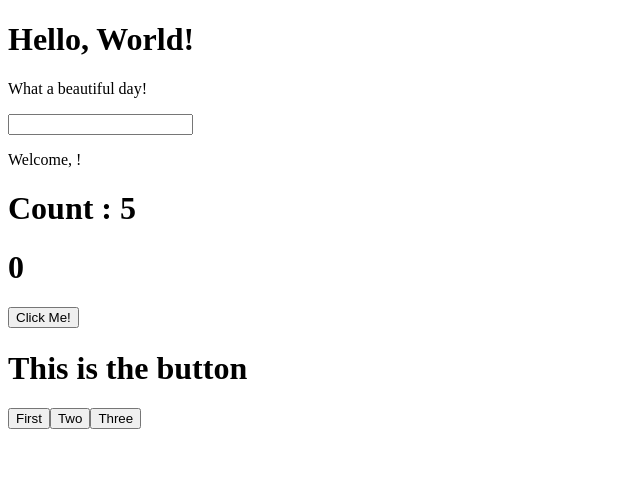
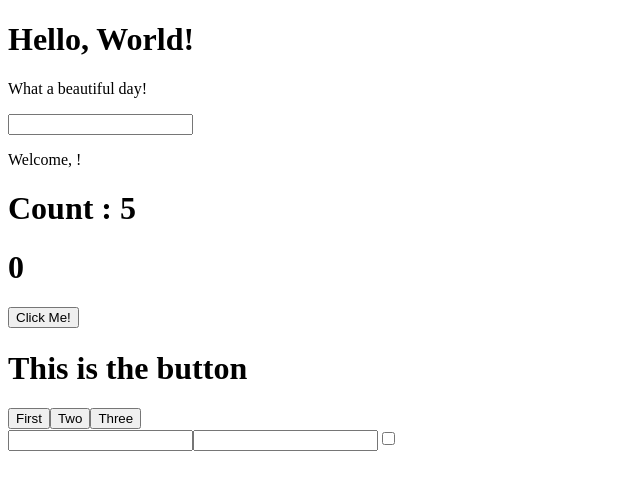
Before and after one commit to AngeloC94/React-Exercises, a React (Create React App) app: page / in a window 1280 px wide. Shown: the top 490 px of the page, without its empty margins (0-640 px from the left). Built offline with nearby package versions, Linux system fonts and the light colour scheme.

Commit message:
forms 02 done

```diff
--- a/src/App.js
+++ b/src/App.js
@@ -4,15 +4,17 @@
 import { Counter } from "./Counter"
 import { Hello } from "./Hello"
 import { InteractiveWelcome } from "./InteractiveWelcome"
+import { Login } from "./Login"
 
 export class App extends React.Component {
     render() {
-        return <div>
+        return <React.Fragment>
             <Hello />
             <InteractiveWelcome />
             <Counter initialValue={0} incrementAmount={1} incrementInterval={1000} />
             <ClickCounter />
             <ClickTracker />
-        </div>
+            <Login />
+        </React.Fragment>
     }
 }
--- /dev/null
+++ b/src/Login.js
@@ -0,0 +1,26 @@
+import React from "react"
+
+
+export class Login extends React.Component{
+    state= {
+        username: "",
+        password: "",
+        remember: false
+    }
+    handleInputEvent = (event) => {
+        const value = event.target.value
+        const name = event.target.name
+        const type = event.target.type
+        const checked = event.target.checked
+        this.setState({
+            [name] : type === "checkbox" ? checked : value
+        })
+    }
+    render() {
+        return  <div>
+                    <input name="username" value={this.state.username} onChange={this.handleInputEvent} />
+                    <input name="password" type="password" value={this.state.password} onChange={this.handleInputEvent} />
+                    <input name="remember" type="checkbox" checked={this.state.remember} onChange={this.handleInputEvent} />
+                </div>
+    }
+}
```
